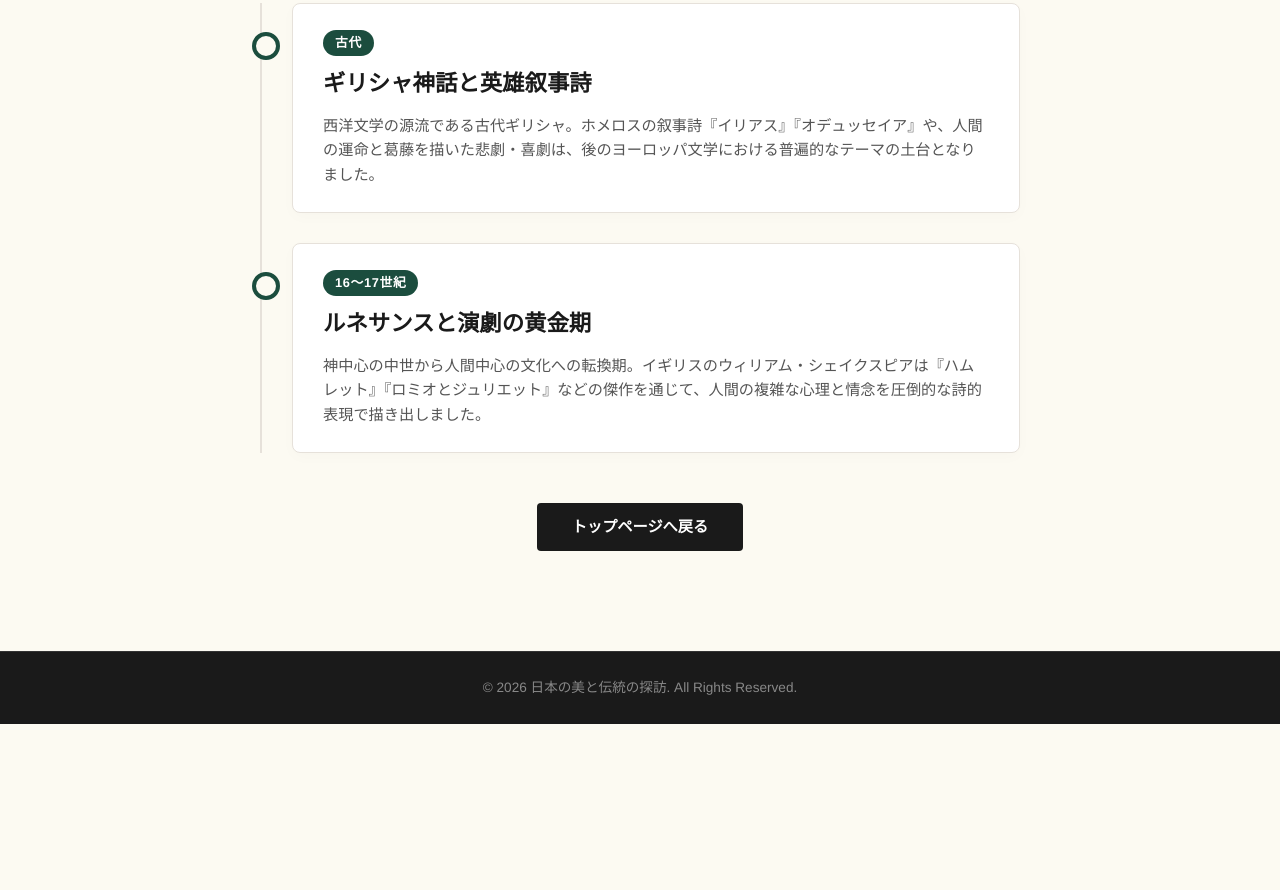
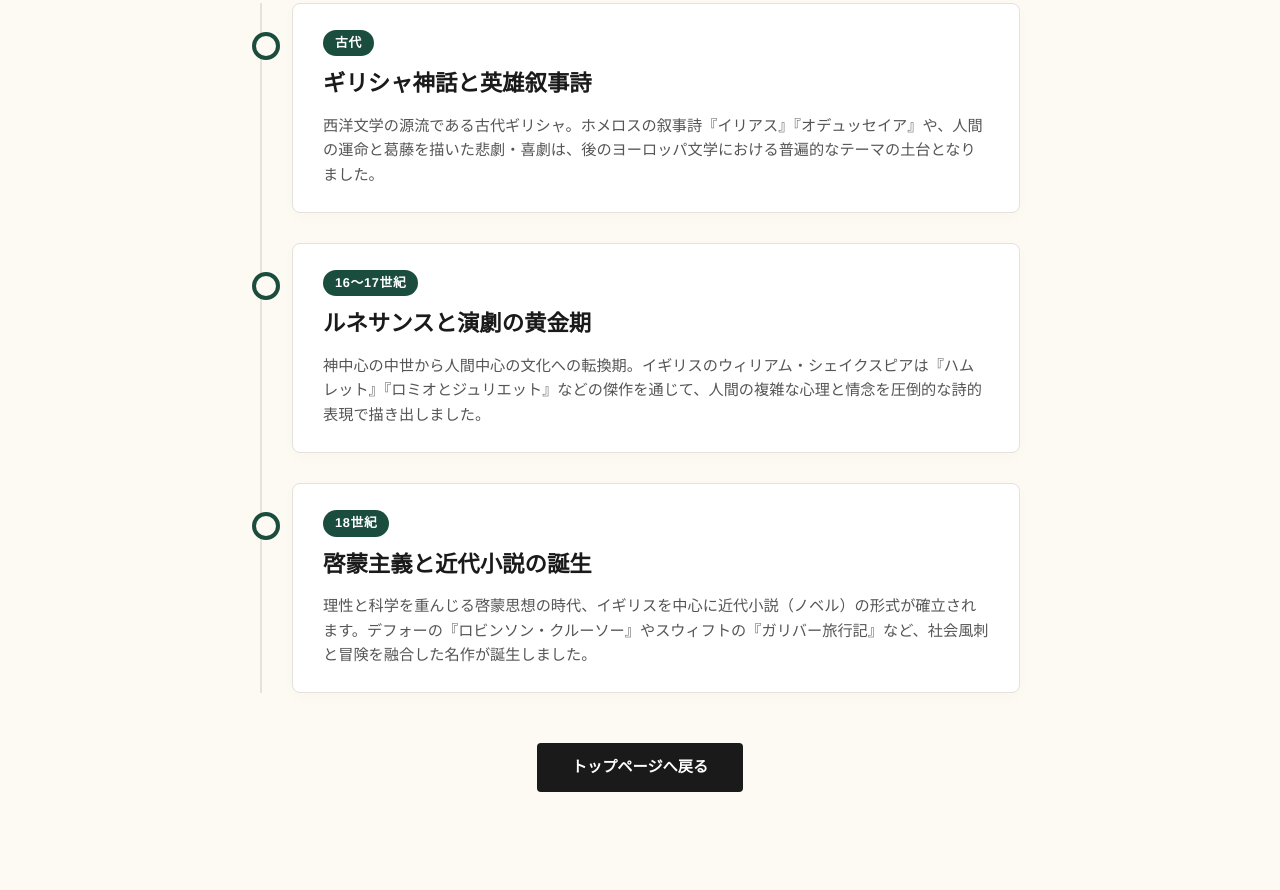
Before and after one commit to 20234108-collab/practice2-R4A104, a plain HTML site: page west_history.html in a window 1280 px wide. Shown: the part 404-1294 px from the top of the page. Before the commit the page ends 1128 px from the top, so only its background shows below. Drawn offline with Linux system fonts and the light colour scheme.

Commit message:
コミット(feature/west-history-0003_west_history.html_追記)

```diff
--- a/west_history.html
+++ b/west_history.html
@@ -29,6 +29,12 @@
                 <h2>ルネサンスと演劇の黄金期</h2>
                 <p>神中心の中世から人間中心の文化への転換期。イギリスのウィリアム・シェイクスピアは『ハムレット』『ロミオとジュリエット』などの傑作を通じて、人間の複雑な心理と情念を圧倒的な詩的表現で描き出しました。</p>
             </div>
+
+            <div class="timeline-item">
+                <div class="time-tag">18世紀</div>
+                <h2>啓蒙主義と近代小説の誕生</h2>
+                <p>理性と科学を重んじる啓蒙思想の時代、イギリスを中心に近代小説（ノベル）の形式が確立されます。デフォーの『ロビンソン・クルーソー』やスウィフトの『ガリバー旅行記』など、社会風刺と冒険を融合した名作が誕生しました。</p>
+            </div>
         </section>
 
         <div class="back-home">
```
